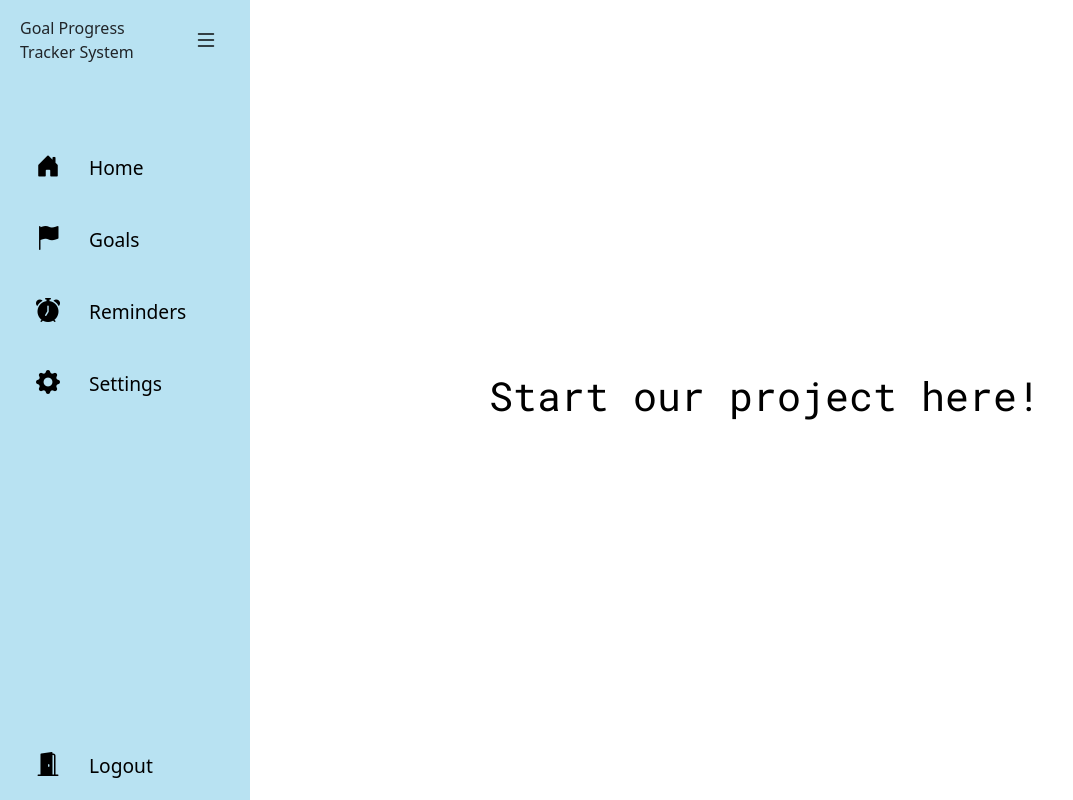
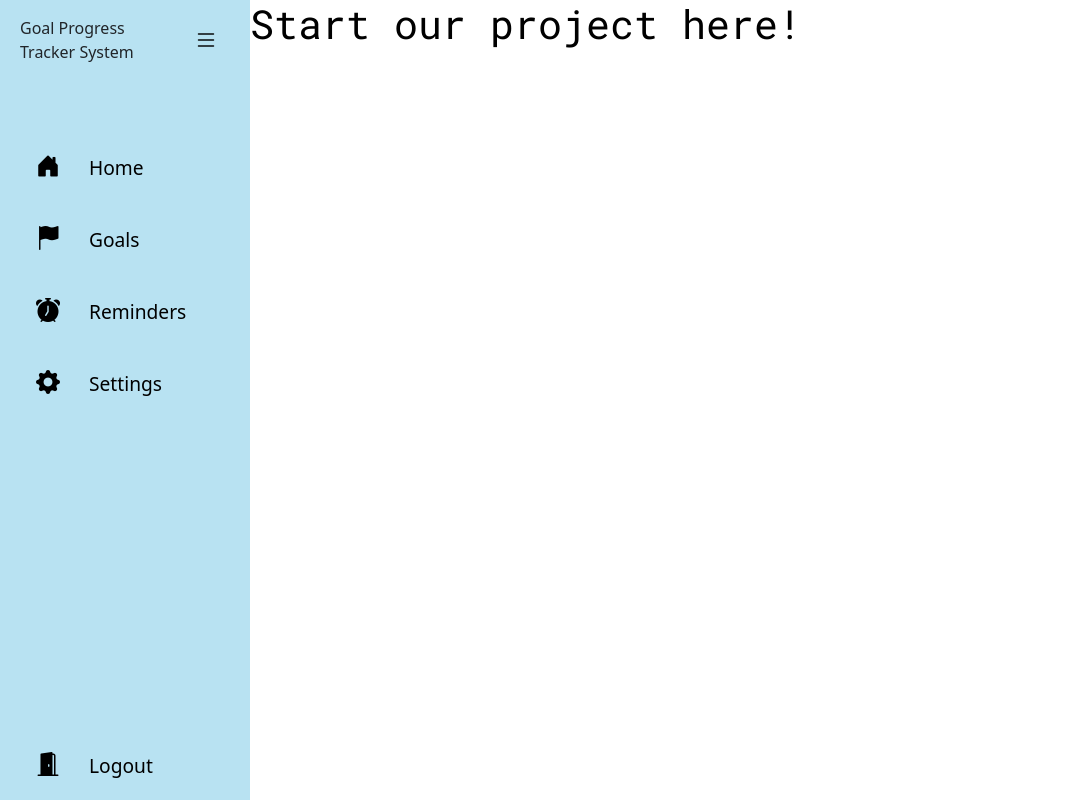
Before and after one commit to WIF2003-2022/goal-progress-tracker-fe, a PHP site: page / in a window 1280 px wide. Shown: the whole page, without its empty margins (0-1073 px from the left). Run offline with PHP 8.4, Linux system fonts and the light colour scheme.

Commit message:
Some improvements

```diff
--- a/public/index.html
+++ b/public/index.html
@@ -26,7 +26,7 @@
     <title>Goal Progress Tracker</title>
   </head>
   <body>
-    <div class="wrapper">
+    <div>
       <nav-bar></nav-bar>
       <div class="content">
         <h1 id="title">Start our project here!</h1>
--- a/public/js/navbar.js
+++ b/public/js/navbar.js
@@ -14,23 +14,23 @@ class NavBar extends HTMLElement {
         <nav class="nav nav-pills flex-column">
           <a class="nav-link" href="index.html" data-bs-toggle="tooltip" title="Home">
             <i class="bi-house-door-fill"></i>
-            <span class="description">Home</span>
+            <span>Home</span>
           </a>
           <a class="nav-link" href="#" data-bs-toggle="tooltip" title="Goals">
             <i class="bi-flag-fill"></i>
-            <span class="description">Goals</span>
+            <span>Goals</span>
           </a>
           <a class="nav-link" href="#" data-bs-toggle="tooltip" title="Reminders">
             <i class="bi-alarm-fill"></i>
-            <span class="description">Reminders</span>
+            <span>Reminders</span>
           </a>
           <a class="nav-link" href="#" data-bs-toggle="tooltip" title="Setting">
             <i class="bi-gear-fill"></i>
-            <span class="description">Settings</span>
+            <span>Settings</span>
           </a>
           <a class="nav-link logout" href="#" data-bs-toggle="tooltip" title="Logout">
             <i class="bi-door-open-fill"></i>
-            <span class="description">Logout</span>
+            <span>Logout</span>
           </a>
         </nav>
       </div>
@@ -46,6 +46,7 @@ class NavBar extends HTMLElement {
       this.setActiveTab();
       const tooltipList = this.getTooltip();
       this.querySelector("#toggle-btn").addEventListener("click", () => {
+        document.querySelector(".content").classList.toggle("min");
         const isClosed = this.querySelector(".sidebar").classList.toggle("min");
         tooltipList.forEach((element) => {
           if (isClosed) {
--- a/public/styles/index.css
+++ b/public/styles/index.css
@@ -1,15 +1,10 @@
-.wrapper {
-  display: flex;
-  height: 100%;
+.content {
+  margin-left: 250px !important;
+  transition: margin-left 0.3s ease-in-out;
 }
 
-.content {
-  display: flex;
-  flex-direction: column;
-  justify-content: center;
-  align-items: center;
-  height: 100vh;
-  flex: 1;
+.content.min {
+  margin-left: 100px !important;
 }
 
 #title {
--- a/public/styles/navbar.css
+++ b/public/styles/navbar.css
@@ -1,6 +1,7 @@
 @import url("https://cdn.jsdelivr.net/npm/bootstrap-icons@1.8.1/font/bootstrap-icons.css");
 
 .sidebar {
+  position: fixed;
   display: flex;
   flex-direction: column;
   height: 100%;
@@ -8,7 +9,7 @@
   background-color: #b8e2f2;
   padding-left: 1.25em;
   padding-right: 1em;
-  transition: 0.25s ease-in-out;
+  transition: all 0.3s ease-in-out;
   white-space: nowrap;
   overflow-x: hidden;
 }
@@ -32,7 +33,6 @@
 }
 
 .sidebar .nav {
-  transition: 0.5s ease-in-out;
   margin-top: 50px;
   flex: 1;
 }
@@ -67,6 +67,7 @@
 }
 
 .sidebar.min .header .logo,
-.sidebar.min .description {
-  display: none;
+.sidebar.min span {
+  width: 0px;
+  visibility: hidden;
 }
```
